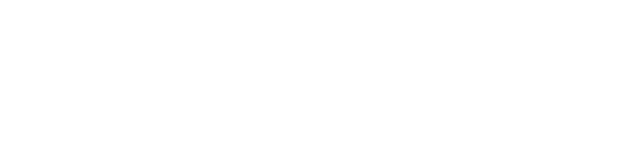
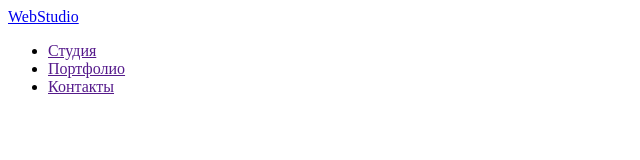
Before and after one commit to VladMasl/goit-markup-hw-01, a plain HTML site: page index.html in a window 1280 px wide. Shown: the whole page, without its empty margins (0-640 px from the left). Drawn offline with Linux system fonts and the light colour scheme.

Commit message:
оформив хедер

```diff
--- a/index.html
+++ b/index.html
@@ -7,6 +7,13 @@
     <title>Document</title>
 </head>
 <body>
-
+<header>
+    <a href="/">WebStudio</a>
+    <ul>
+        <li> <a href="">Студия</a></li>
+        <li> <a href="">Портфолио</a></li>
+        <li> <a href="">Контакты</a></li>
+    </ul>
+</header>
 </body>
 </html>
```
